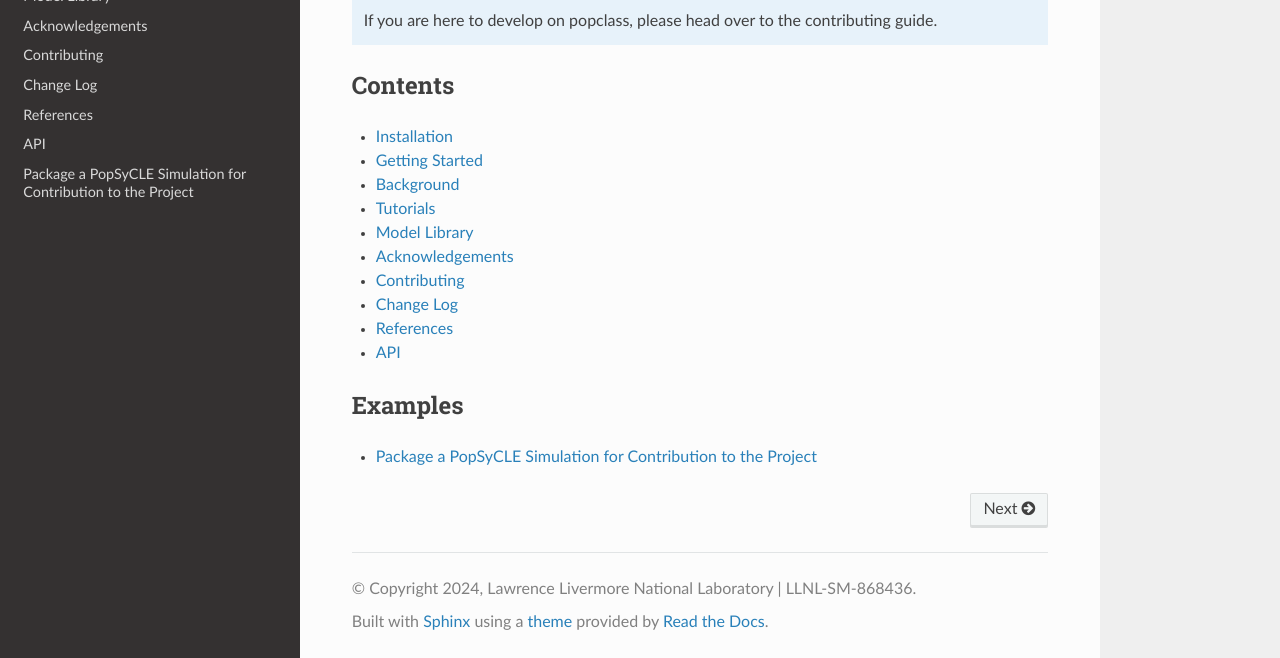
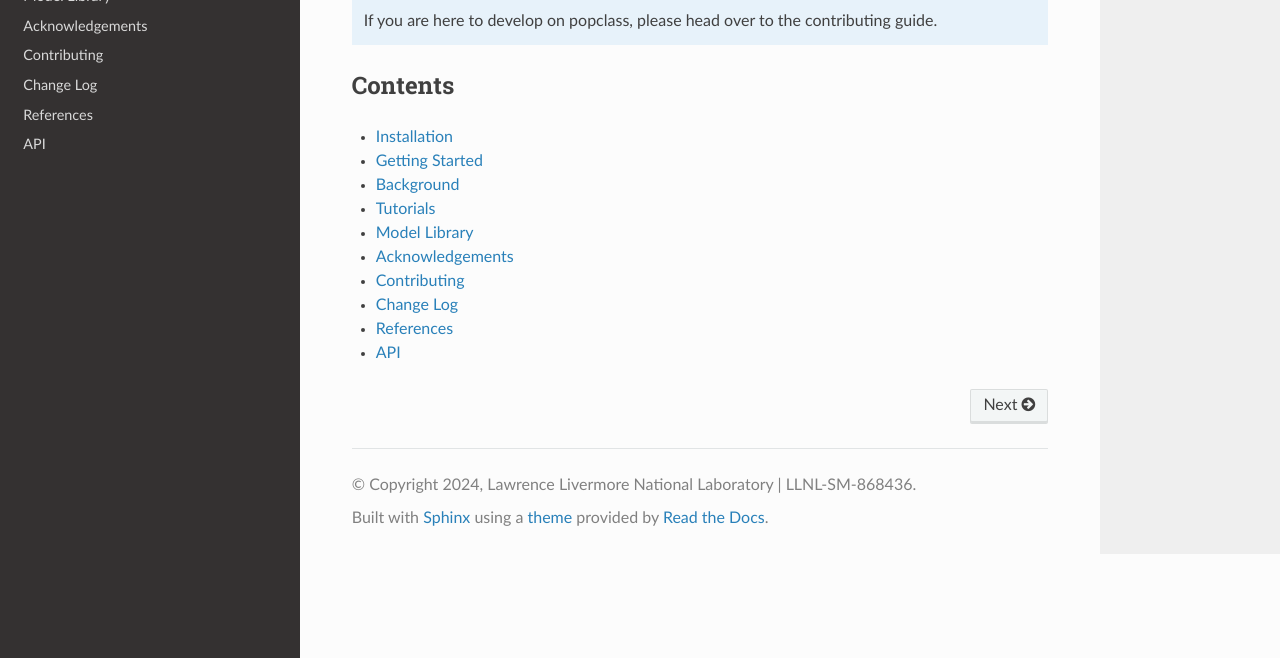
Before and after one commit to LLNL/popclass, a Sphinx documentation site: the page built from docs/source/index.rst, in a window 1280 px wide and 900 px high, scrolled down 682 px, cut to the strip 242-900 px from the top of the window. Built offline with Sphinx 7.4.7 and the Read the Docs theme 2.0.0, drawn with Linux system fonts in a browser that asks for light colours; pages that are not in the unit, such as notebooks, are missing from menus.

Commit message:
removed examples

```diff
--- a/docs/source/index.rst
+++ b/docs/source/index.rst
@@ -46,11 +46,3 @@ Contents
    references
    developer
    api
-
-Examples
---------
-
-.. toctree::
-   :titlesonly:
-
-   examples/popsycle_model_example.ipynb
```
